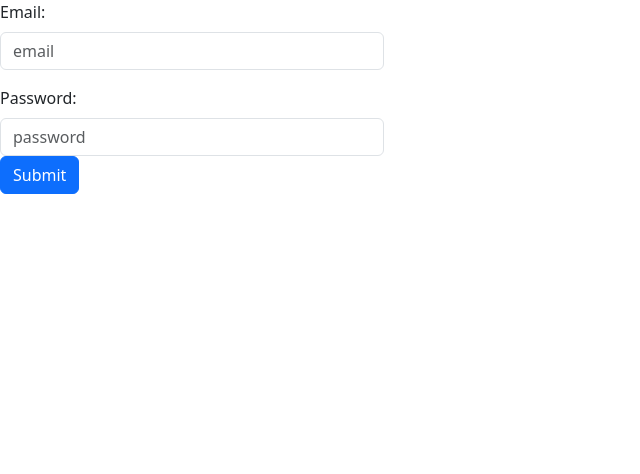
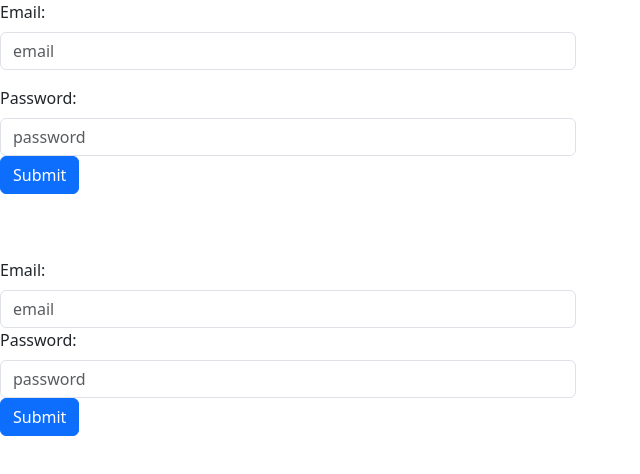
Before and after one commit to RichardJeanBaptiste/tajappointments, a React (Vite) app in the folder client/: page / in a window 1280 px wide. Shown: the top 474 px of the page, without its empty margins (0-640 px from the left). Built offline with nearby package versions, Linux system fonts and the light colour scheme.

Commit message:
added registration page

```diff
--- a/client/src/App.tsx
+++ b/client/src/App.tsx
@@ -10,6 +10,11 @@ function App() {
     password: ''
   });
 
+  const [ registrationForm, setRegistrationForm ] = useState({
+      email: '',
+      password: ''
+  });
+
   const handleLoginFormChange = (e: React.ChangeEvent<any>, name: string) => {
 
       const value = e.target.value;
@@ -18,6 +23,16 @@ function App() {
         ...prev,
         [name]: value
       }));
+  }
+
+  const handleRegistrationFormChange = (e: React.ChangeEvent<any>, name: string)=> {
+
+      const value = e.target.value;
+
+        setRegistrationForm((prev) => ({
+            ...prev,
+            [name]: value
+        }));
   }
 
   const handleLoginSubmit = async (e: any) => {
@@ -41,9 +56,29 @@ function App() {
       console.log(message);
   }
 
+  const handleRegistrationSubmit = async (e: any) => {
+
+      e.preventDefault();
+
+      const response = await fetch("http://localhost:8080/api/auth/register", {
+          method: "POST",
+          headers: {
+              "Content-Type": "application/json"
+          },
+          body: JSON.stringify({
+              userEmail: registrationForm.email,
+              userPassword: registrationForm.password
+          })
+      });
+
+      const message = await response.text();
+
+      console.log(message);
+  }
+
   return (
     <div>
-        <Form style={{ width: '30%' }}>
+        <Form style={{ width: '45%' }}>
           <Form.Group className='mb-3' controlId='loginEmail'>
               <Form.Label>Email: </Form.Label>
               <Form.Control type="email" placeholder='email' onChange={(e) => handleLoginFormChange(e,"email")} value={loginForm.email}/>
@@ -56,6 +91,20 @@ function App() {
 
           <Button variant='primary' type="submit" onClick={handleLoginSubmit}>Submit</Button>
         </Form>
+
+        <Form style={{ width: '45%', marginTop: '5%' }}>
+            <Form.Group>
+                <Form.Label>Email: </Form.Label>
+                <Form.Control type="email" placeholder="email" onChange={(e) => handleRegistrationFormChange(e,"email")} value={registrationForm.email}/>
+            </Form.Group>
+
+            <Form.Group>
+                <Form.Label>Password: </Form.Label>
+                <Form.Control type="password" placeholder="password" onChange={(e) => handleRegistrationFormChange(e, "password")} value={registrationForm.password}/>
+            </Form.Group>
+
+            <Button variant="primary" onClick={handleRegistrationSubmit}>Submit</Button>
+        </Form>
     </div>
   )
 }
```
Also changed, not shown: 1 other file (tests, documents, lock files or other folders).
